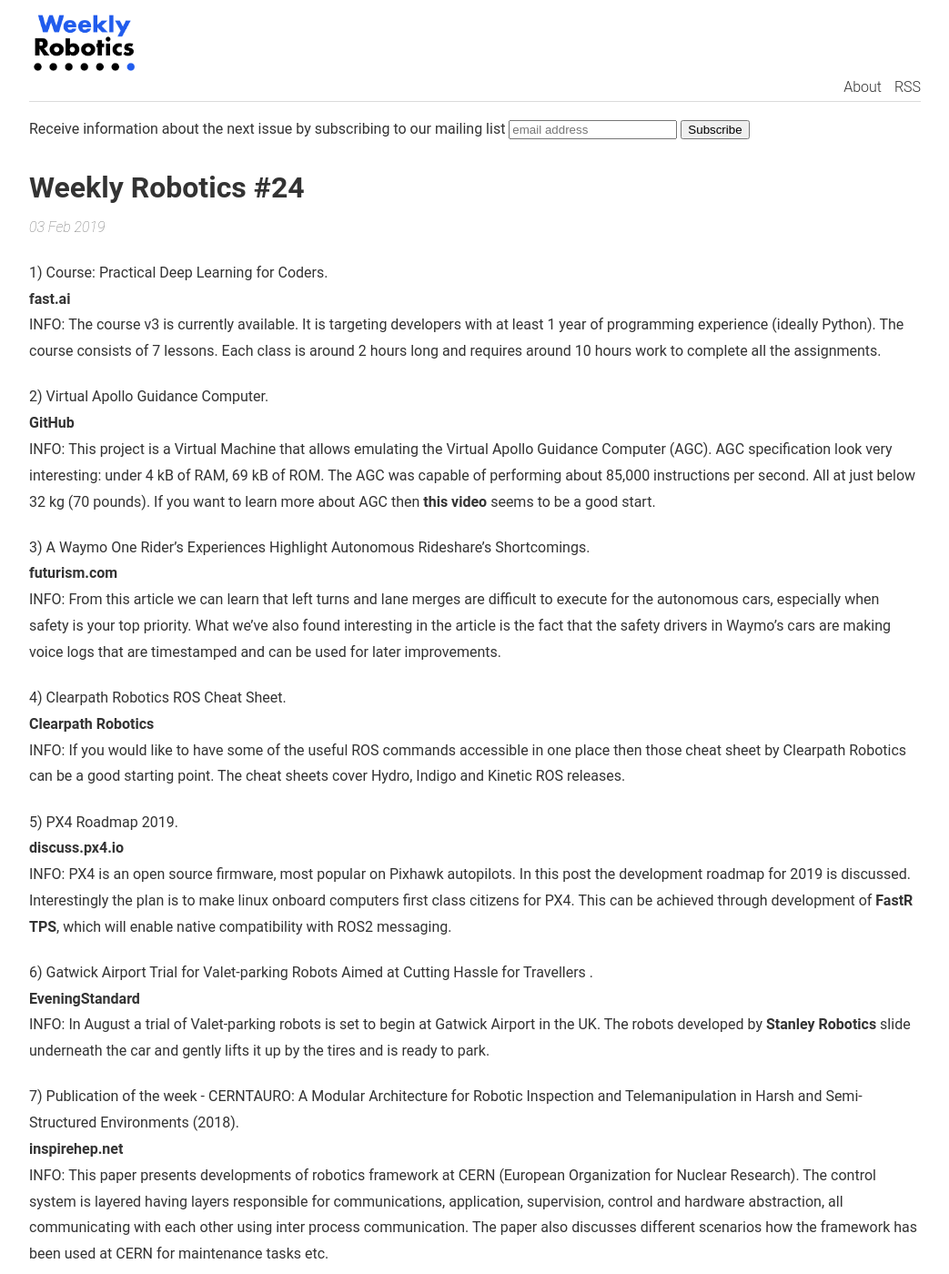
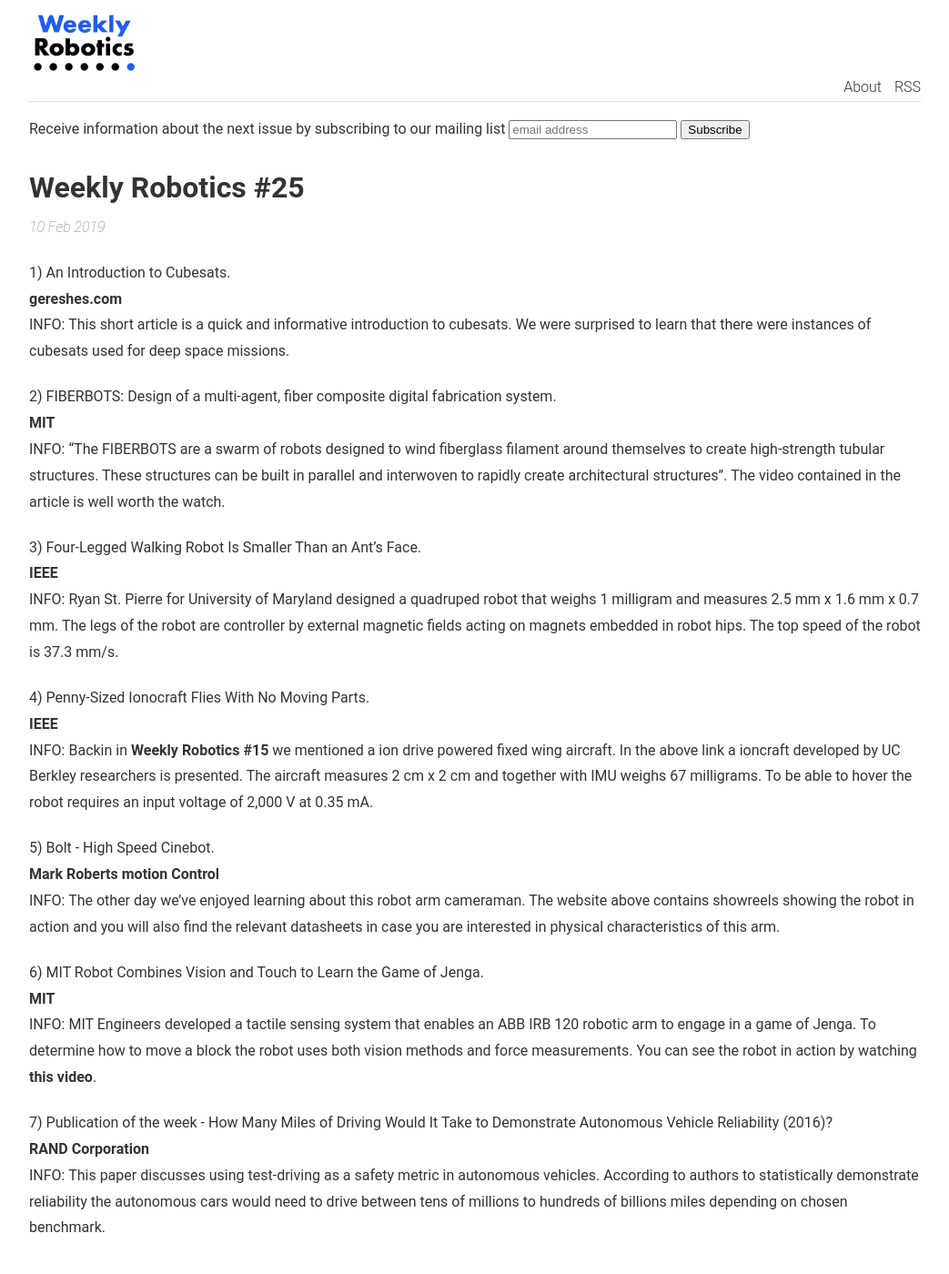
Before and after one commit to msadowski/weeklyrobotics, a Jekyll site: the page built from index.html, in a window 1280 px wide and 1400 px high. Shown: the whole window at 91% size, without its empty margins (118-1161 px from the left). Built offline with Jekyll 4.4.1, drawn with Linux system fonts in a browser that asks for light colours; the list of posts is cut into pages by our own code; comment, search, counter and statistics services are not loaded; some of the changed text lies outside the part shown.

Commit message:
Add Issue 25

```diff
--- a/_config.yml
+++ b/_config.yml
@@ -1,5 +1,5 @@
 # Site settings
-title: Weekly Robotics
+title: Weekly Robotics Newsletter
 description: "Weekly Robotics is a newsletter with handpicked high quality resources that is delivered every week. In each issue we share latest news from Robotics and link to interesting projects and research."
 url: "https://weeklyrobotics.com"
 author:
--- /dev/null
+++ b/_posts/2019-02-10-weekly-robotics-25.md
@@ -0,0 +1,52 @@
+---
+title: "Weekly Robotics #25"
+description: "In Weekly Robotics Newsletter #25 we explore Cubesats, walking and flying micro robots, a high speed cameraman and a robot playing Jenga. All toped with 3 companies currently Hiring in Robotics."
+date: 2019-02-10
+tags: [Robotics, Careers, Space, IndustrialRobots, MicroBots, IonDrive, MIT, AutonomousCars]
+---
+
+1) An Introduction to Cubesats.
+<br>[gereshes.com](https://gereshes.com/2019/01/28/an-introduction-to-cubesats/)<br>
+INFO: This short article is a quick and informative introduction to cubesats. We were surprised to learn that there were instances of cubesats used for deep space missions.
+
+2) FIBERBOTS: Design of a multi-agent, fiber composite digital fabrication system.
+<br>[MIT](https://www.media.mit.edu/projects/fiberbots/overview/)<br>
+INFO: "The FIBERBOTS are a swarm of robots designed to wind fiberglass filament around themselves to create high-strength tubular structures. These structures can be built in parallel and interwoven to rapidly create architectural structures". The video contained in the article is well worth the watch.
+
+3) Four-Legged Walking Robot Is Smaller Than an Ant's Face.
+<br>[IEEE](https://spectrum.ieee.org/automaton/robotics/robotics-hardware/four-legged-walking-robot-is-smaller-than-an-ants-face)<br>
+INFO: Ryan St. Pierre for University of Maryland designed a quadruped robot that weighs 1 milligram and measures 2.5 mm x 1.6 mm x 0.7 mm. The legs of the robot are controller by external magnetic fields acting on magnets embedded in robot hips. The top speed of the robot is 37.3 mm/s.
+
+4) Penny-Sized Ionocraft Flies With No Moving Parts.
+<br>[IEEE](https://spectrum.ieee.org/automaton/robotics/drones/pennysized-ionocraft-flies-with-no-moving-parts)<br>
+INFO: Backin in [Weekly Robotics #15](https://weeklyrobotics.com/weekly-robotics-15) we mentioned a ion drive powered fixed wing aircraft. In the above link a ioncraft developed by UC Berkley researchers is presented. The aircraft measures 2 cm x 2 cm and together with IMU weighs 67 milligrams. To be able to hover the robot requires an input voltage of 2,000 V at 0.35 mA.
+
+5) Bolt - High Speed Cinebot.
+<br>[Mark Roberts motion Control](https://www.mrmoco.com/thebolt/#bolt-videos)<br>
+INFO: The other day we've enjoyed learning about this robot arm cameraman. The website above contains showreels showing the robot in action and you will also find the relevant datasheets in case you are interested in physical characteristics of this arm.
+
+6) MIT Robot Combines Vision and Touch to Learn the Game of Jenga.
+<br>[MIT](http://news.mit.edu/2019/robot-jenga-0130)<br>
+INFO: MIT Engineers developed a tactile sensing system that enables an ABB IRB 120 robotic arm to engage in a game of Jenga. To determine how to move a block the robot uses both vision methods and force measurements. You can see the robot in action by watching [this video](https://youtu.be/o1j_amoldMs).
+
+7) Publication of the week - How Many Miles of Driving Would It Take to Demonstrate Autonomous Vehicle Reliability (2016)?
+<br>[RAND Corporation](https://www.rand.org/pubs/research_reports/RR1478.html)<br>
+INFO: This paper discusses using test-driving as a safety metric in autonomous vehicles. According to authors to statistically demonstrate reliability the autonomous cars would need to drive between tens of millions to hundreds of billions miles depending on chosen benchmark.
+
+### Careers
+
+0) Would you like to advertise an open position in a robotics related company?
+<br>[Weekly Robotics](https://weeklyrobotics.com/About)<br>
+INFO: If you would like us to include your open position in the hiring section please feel free to send us an [e-mail](mailto:careers@weeklyrobotics.com).
+
+1) [Stanley Robotics](https://stanley-robotics.welcomekit.co/) (Paris, France) - Various Positions.
+<br>
+INFO: Stanley Robotics is the company behind the autonomous parking robots that we covered in [WeeklyRobotics #24](https://weeklyrobotics.com/weekly-robotics-24).
+
+2) [Auterion](https://auterion.com/open-positions/) (Zurich, Switzerland / US) - Various Positions.
+<br>
+INFO: Auterion builds the tests, certified, and long-term supported distribution of PX4 for the safe operation of autonomous robots.
+
+3) [Automata](https://hire.withgoogle.com/public/jobs/automatatech) (London, UK) - Various Positions.
+<br>
+INFO: Automata is a startup building small robot arms for manufacturing and logistics.
```
